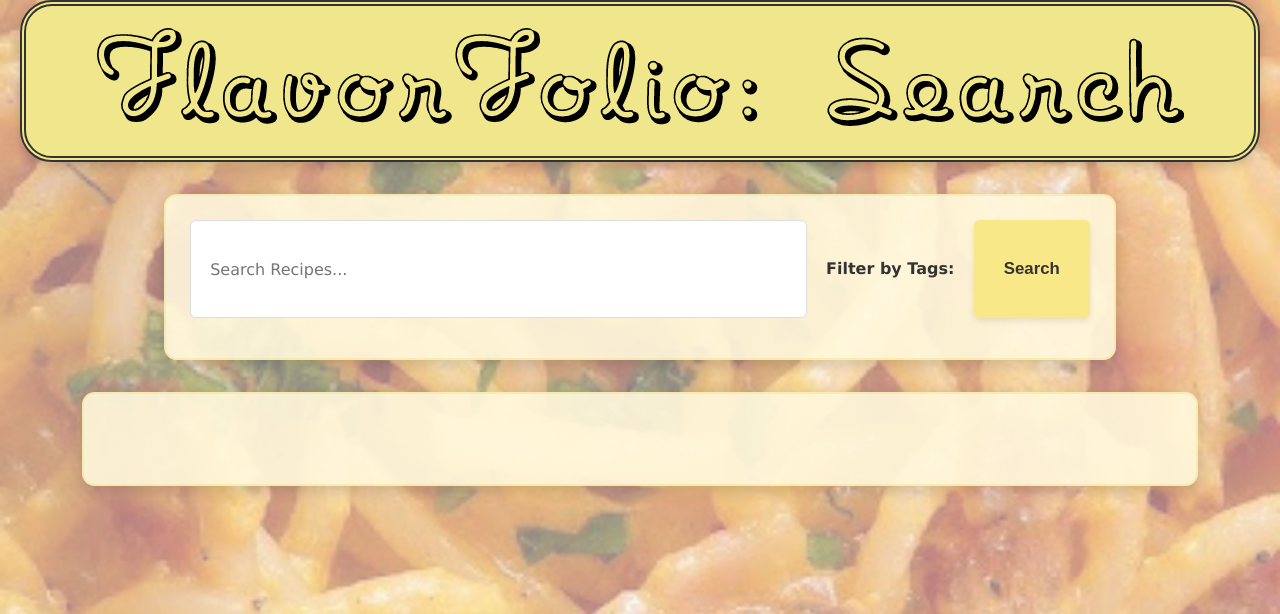
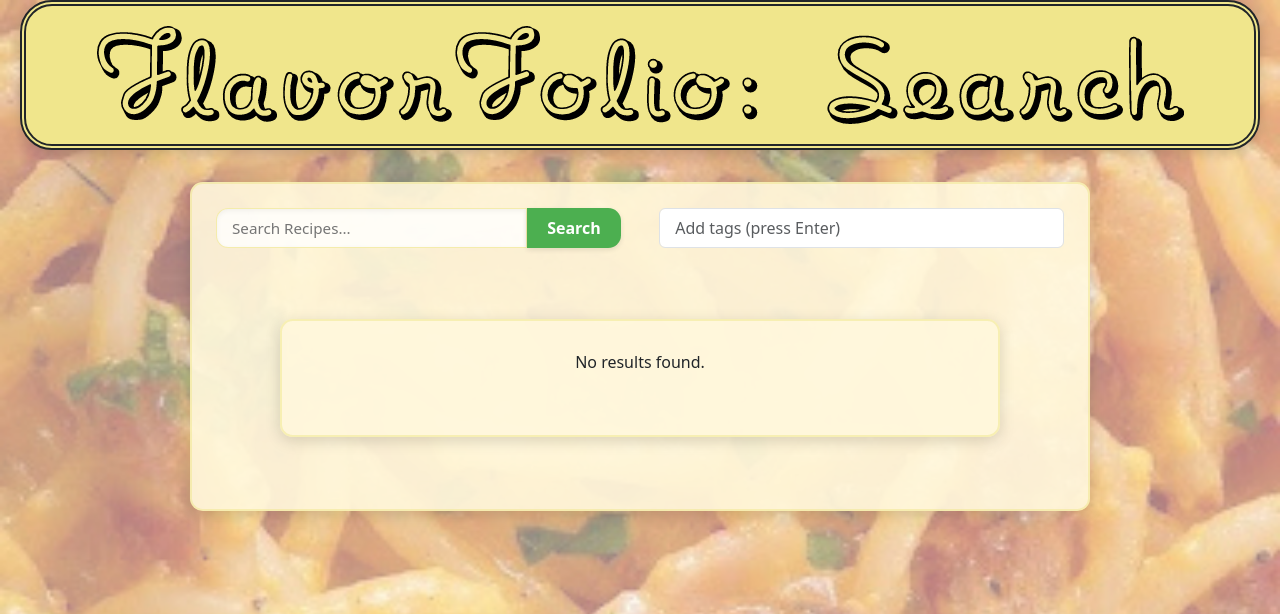
Before and after one commit to MySTerY1747/FlavorFolio, a Django app: page /search/ in a window 1280 px wide. Shown: the top 614 px of the page. Run offline with Django 5.2, Linux system fonts and the light colour scheme; data that the repository does not hold is empty; some libraries are stand-ins or nearby versions.

Commit message:
tags func

```diff
--- a/flavorfolio/recipes/views.py
+++ b/flavorfolio/recipes/views.py
@@ -184,16 +184,18 @@ def search(request):
     search_query = " ".join(request.GET.get("search_query", "").split())
     selected_tags = request.GET.getlist("tags")
 
-    results = Recipe.objects.all()
+    results = Recipe.objects.all().prefetch_related('tag_set')
 
     if search_query:
         results = results.filter(
-            Q(title__icontains=search_query) | Q(tag__name__icontains=search_query)
-        ).distinct()
+            Q(title__icontains=search_query) |
+            Q(tag__name__icontains=search_query)
+        )
 
     if selected_tags:
+
         for tag_name in selected_tags:
-            results = results.filter(tag__name=tag_name)
+            results = results.filter(tag__name__in=selected_tags)
 
     results = results.distinct()
 
@@ -205,7 +207,7 @@ def search(request):
             "search_query": search_query,
             "all_tags": Tag.objects.all(),
             "selected_tags": selected_tags,
-        },
+        }
     )
 
 
--- a/flavorfolio/static/stylesheets/search_styles.css
+++ b/flavorfolio/static/stylesheets/search_styles.css
@@ -1,4 +1,3 @@
-/* Search Styles - Enhanced */
 .search-bar {
     text-align: center;
     width: 85%;
@@ -19,45 +18,71 @@
 
 .search-bar form {
     display: flex;
-    flex-wrap: wrap;
-    justify-content: center;
+    flex-wrap: nowrap;
+    justify-content: space-between;
+    align-items: flex-start;
     gap: 1.2em;
     margin-bottom: 1em;
+    width: 100%;
 }
 
-.search-bar input[type="text"] {
+
+.search-box {
+    display: flex;
     flex: 1;
-    min-width: 200px;
-    padding: 0.9em 1.2em;
-    border: 1px solid #ddd;
-    border-radius: 6px;
-    font-size: 1rem;
-    transition: all 0.2s ease;
+    margin-right: 1.2em;
+    height: 40px;
 }
 
-.search-bar input[type="text"]:focus {
-    outline: none;
-    border-color: #f8e887;
-    box-shadow: 0 0 0 2px rgba(248, 232, 135, 0.3);
+.search-box input {
+    width: 100%;
+    height: 100%;
+    padding: 8px 15px;
+    font-size: 0.95rem;
+    border: 1px solid rgba(240, 230, 140, 0.7);
+    border-radius: 0.8em 0 0 0.8em;
+    background-color: rgba(255, 255, 255, 0.8);
+    transition: all 0.3s ease;
+    box-shadow: 0 2px 5px rgba(0, 0, 0, 0.05) inset;
 }
 
-.search-bar button {
-    padding: 0.9em 1.8em;
-    font-size: 1.05rem;
-    background-color: #f8e887;
-    border: none;
-    border-radius: 6px;
-    color: #333;
-    font-weight: 600;
-    cursor: pointer;
-    transition: all 0.2s ease;
-    box-shadow: 0 3px 6px rgba(0, 0, 0, 0.1);
+.search-box input:focus {
+    outline: none;
+    border-color: rgba(240, 230, 140, 0.9);
+    background-color: white;
+    box-shadow: 0 0 0 2px rgba(240, 230, 140, 0.3);
 }
 
-.search-bar button:hover {
-    background-color: #f5e16d;
-    transform: translateY(-3px);
-    box-shadow: 0 5px 10px rgba(0, 0, 0, 0.15);
+.search-box button {
+    height: 100%;
+    padding: 0 20px;
+    background: #4CAF50;
+    color: white;
+    border: none;
+    border-radius: 0 0.8em 0.8em 0;
+    cursor: pointer;
+    font-weight: 600;
+    transition: all 0.3s ease;
+    box-shadow: 0 2px 5px rgba(0, 0, 0, 0.1);
+}
+
+.search-box button:hover {
+    background: #45a049;
+    transform: translateY(-1px);
+    box-shadow: 0 4px 8px rgba(0, 0, 0, 0.15);
+}
+
+.tag-filters {
+    display: flex;
+    align-items: center;
+    flex-wrap: wrap;
+    flex: 1;
+    gap: 15px;
+}
+
+.tag-filters input {
+    height: 40px;
+    padding: 8px 15px;
 }
 
 .search-results-box {
@@ -162,7 +187,6 @@
 }
 
 .tag-section h3 {
-    display: block;
     font-size: 1.2rem;
     margin-bottom: 1em;
     color: #444;
@@ -209,6 +233,18 @@
     color: tomato;
 }
 
+.tag-filter {
+    background: rgba(240, 230, 140, 0.3);
+    padding: 8px 15px;
+    border-radius: 20px;
+    transition: all 0.2s ease;
+}
+
+.tag-filter:hover {
+    background: rgba(240, 230, 140, 0.5);
+    transform: translateY(-2px);
+}
+
 @media (max-width: 900px) {
     .search-bar,
     .search-results-box {
@@ -217,6 +253,11 @@
 
     .search-bar form {
         flex-direction: column;
+    }
+
+
+    .tag-filters {
+        width: 100%;
     }
 
     .recipe-list li {
@@ -238,26 +279,3 @@
         text-align: center;
     }
 }
-
-.tag-filters {
-    display: flex;
-    flex-wrap: wrap;
-    gap: 10px;
-    margin: 15px 0;
-}
-
-.tag-filter {
-    background: rgba(240, 230, 140, 0.3);
-    padding: 8px 15px;
-    border-radius: 20px;
-    transition: all 0.2s ease;
-}
-
-.tag-filter:hover {
-    background: rgba(240, 230, 140, 0.5);
-    transform: translateY(-2px);
-}
-
-.tag-filter input[type="checkbox"] {
-    margin-right: 8px;
-}
--- a/flavorfolio/templates/recipes/search.html
+++ b/flavorfolio/templates/recipes/search.html
@@ -11,25 +11,45 @@
 
 {% block body_block %}
 <link rel="stylesheet" href="{% static 'stylesheets/search_styles.css' %}">
+<link href="https://cdn.jsdelivr.net/npm/bootstrap@5.3.0/dist/css/bootstrap.min.css" rel="stylesheet">
 <div class="search-bar">
     <form method="GET" action="{% url 'recipes:search' %}">
-        <input type="text" name="search_query" placeholder="Search Recipes..." value="{{ search_query }}">
+        <div class="search-box">
+            <input type="text" name="search_query" placeholder="Search Recipes..." value="{{ search_query }}">
+            <button type="submit" class="search-bar-button">Search</button>
+        </div>
         <div class="tag-filters">
-            <h4>Filter by Tags:</h4>
-            {% for tag in all_tags %}
-                <label class="tag-filter">
-                    <input type="checkbox" name="tags" value="{{ tag.name }}"
-                        {% if tag.name in selected_tags %}checked{% endif %}>
-                    {{ tag.name }}
-                </label>
-            {% endfor %}
-        </div>
-        <button type="submit">Search</button>
+
+            <input
+                type="text"
+                id="tagInput"
+                placeholder="Add tags (press Enter)"
+                class="form-control mb-2"
+            >
+            <div id="hiddenTagsContainer">
+                {% for tag in selected_tags %}
+                <input type="hidden" name="tags" value="{{ tag }}">
+                {% endfor %}
+            </div>
+
+            <div id="tagContainer" class="d-flex flex-wrap gap-2 mb-3">
+                {% for tag in selected_tags %}
+                <span class="badge bg-primary rounded-pill d-inline-flex align-items-center fs-6">
+                    {{ tag }}
+                    <button
+                        type="button"
+                        class="btn-close btn-close-white ms-2"
+                        aria-label="Remove"
+                        data-tag="{{ tag }}"
+                    ></button>
+                </span>
+                {% endfor %}
+            </div>
+
     </form>
 </div>
 <div class="search-results-box" >
 <ul class="recipe-list">
-{% if search_query %}
   {% if results %}
       {% for result in results %}
           <li>
@@ -55,7 +75,78 @@
   {% else %}
       <p>No results found.</p>
   {% endif %}
-{% endif %}
+
 </ul>
 </div>
+<script>
+    document.getElementById('tagInput').addEventListener('keypress', function(e) {
+        if (e.key === 'Enter' && this.value.trim() !== '') {
+            e.preventDefault();
+            addTag(this.value.trim());
+            this.value = '';
+        }
+    });
+
+    // Single event listener for tag removal
+    document.getElementById('tagContainer').addEventListener('click', function(e) {
+        if (e.target.classList.contains('btn-close')) {
+            e.preventDefault();
+            const tagName = e.target.getAttribute('data-tag');
+            removeTag(tagName);
+            e.target.closest('.badge').remove();
+            document.getElementById('searchForm').submit();
+        }
+    });
+
+    function normalizeTagCase(tagName){
+    return tagName.trim()
+        .toLowerCase()
+        .split(' ')
+        .map(word => word.charAt(0).toUpperCase() + word.slice(1))
+        .join(' ');
+    }
+
+    function addTag(rawTagName) {
+        const tagName=normalizeTagCase(rawTagName);
+        const tagContainer = document.getElementById('tagContainer');
+        const hiddenTagsContainer = document.getElementById('hiddenTagsContainer');
+
+        // Check for duplicates
+        const existingTags = Array.from(hiddenTagsContainer.querySelectorAll('input[name="tags"]'))
+                            .map(input => input.value);
+        if (existingTags.includes(tagName)) return;
+
+        // Add hidden input
+        const hiddenInput = document.createElement('input');
+        hiddenInput.type = 'hidden';
+        hiddenInput.name = 'tags';
+        hiddenInput.value = tagName;
+        hiddenTagsContainer.appendChild(hiddenInput);
+
+        // Add visible pill
+        const pill = document.createElement('span');
+        pill.className = 'badge bg-primary rounded-pill d-inline-flex align-items-center me-2 fs-6';
+        pill.innerHTML = `
+            ${tagName}
+            <button
+                type="button"
+                class="btn-close btn-close-white ms-2"
+                aria-label="Remove"
+                data-tag="${tagName}"
+            ></button>
+        `;
+        tagContainer.appendChild(pill);
+    }
+
+    function removeTag(tagName) {
+        const hiddenTagsContainer = document.getElementById('hiddenTagsContainer');
+        const inputs = hiddenTagsContainer.querySelectorAll('input[name="tags"]');
+
+        inputs.forEach(input => {
+            if (input.value === tagName) {
+                input.remove();
+            }
+        });
+    }
+</script>
 {% endblock %}
```
